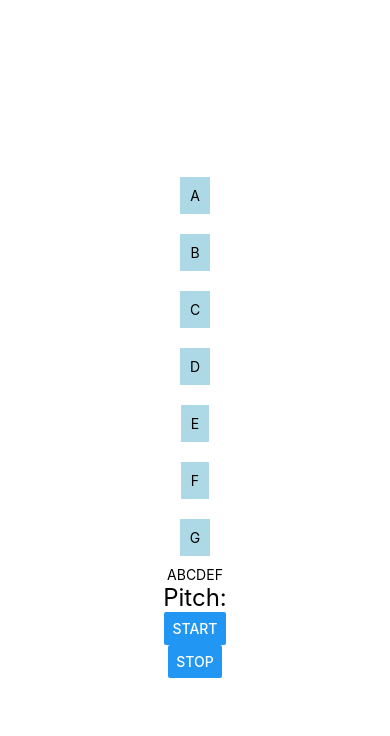
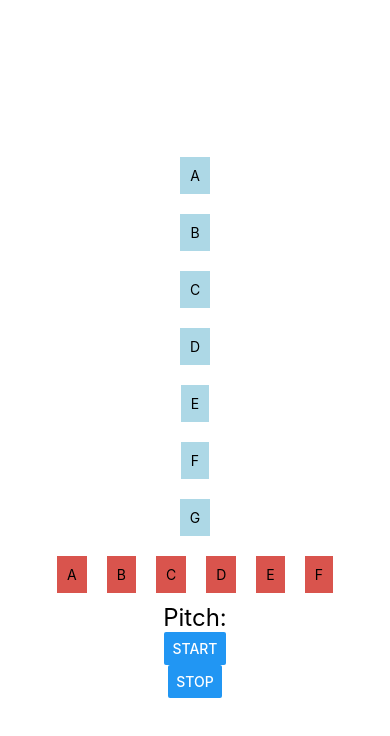
Before and after one commit to luckeysherpa07/pitchDetection, a React Native app: screen / in a window 390 px wide. Shown: the top 736 px of the page. Built offline with nearby package versions, Linux system fonts and the light colour scheme.

Commit message:
added songNoteContainer

```diff
--- a/App.tsx
+++ b/App.tsx
@@ -12,7 +12,7 @@ const App = () => {
       var remainingNotes = songNote.substring(1);
       setSongNote(remainingNotes);
     }
-  }, [pitch]); // <- add the count variable here
+  }, [pitch]);
 
   const subscription = PitchDetector;
 
@@ -44,11 +44,18 @@ const App = () => {
 
   // eslint-disable-next-line react/no-unstable-nested-components
   const SongNotes = () => {
-    return (
-      <View>
-        <Text>{songNote}</Text>
-      </View>
-    );
+    const views = [];
+
+    for (let i = 0; i < songNote.length; i++) {
+      const char = songNote.charAt(i);
+      views.push(
+        <View key={i} style={styles.songNoteItem}>
+          <Text>{char}</Text>
+        </View>,
+      );
+    }
+
+    return <View style={styles.songNoteContainer}>{views}</View>;
   };
 
   return (
@@ -83,6 +90,15 @@ const styles = StyleSheet.create({
     padding: 10,
     margin: 10,
   },
+  songNoteItem: {
+    backgroundColor: '#D9544D',
+    padding: 10,
+    margin: 10,
+  },
+  songNoteContainer: {
+    flexDirection: 'row',
+    alignItems: 'flex-start',
+  }
 });
 
 export default App;
```
